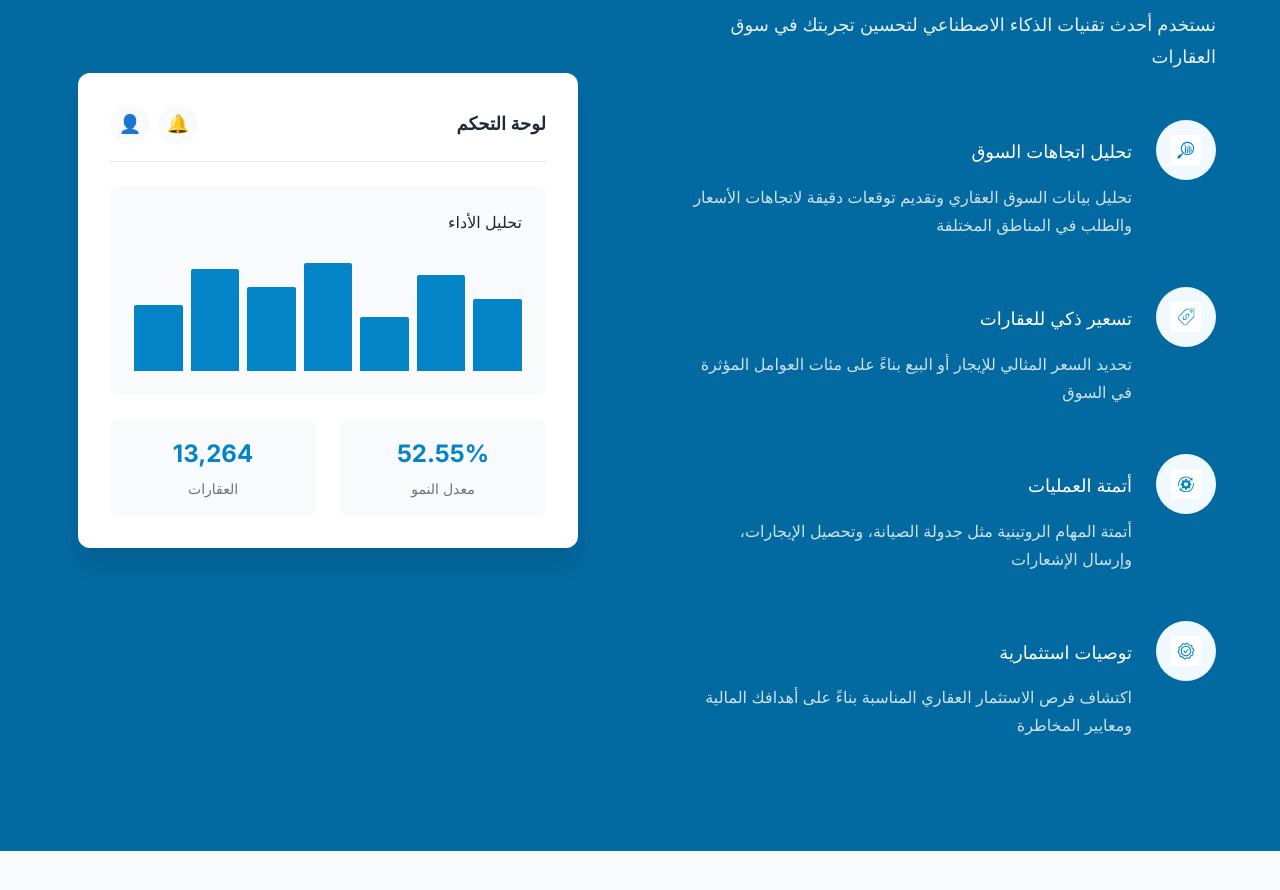
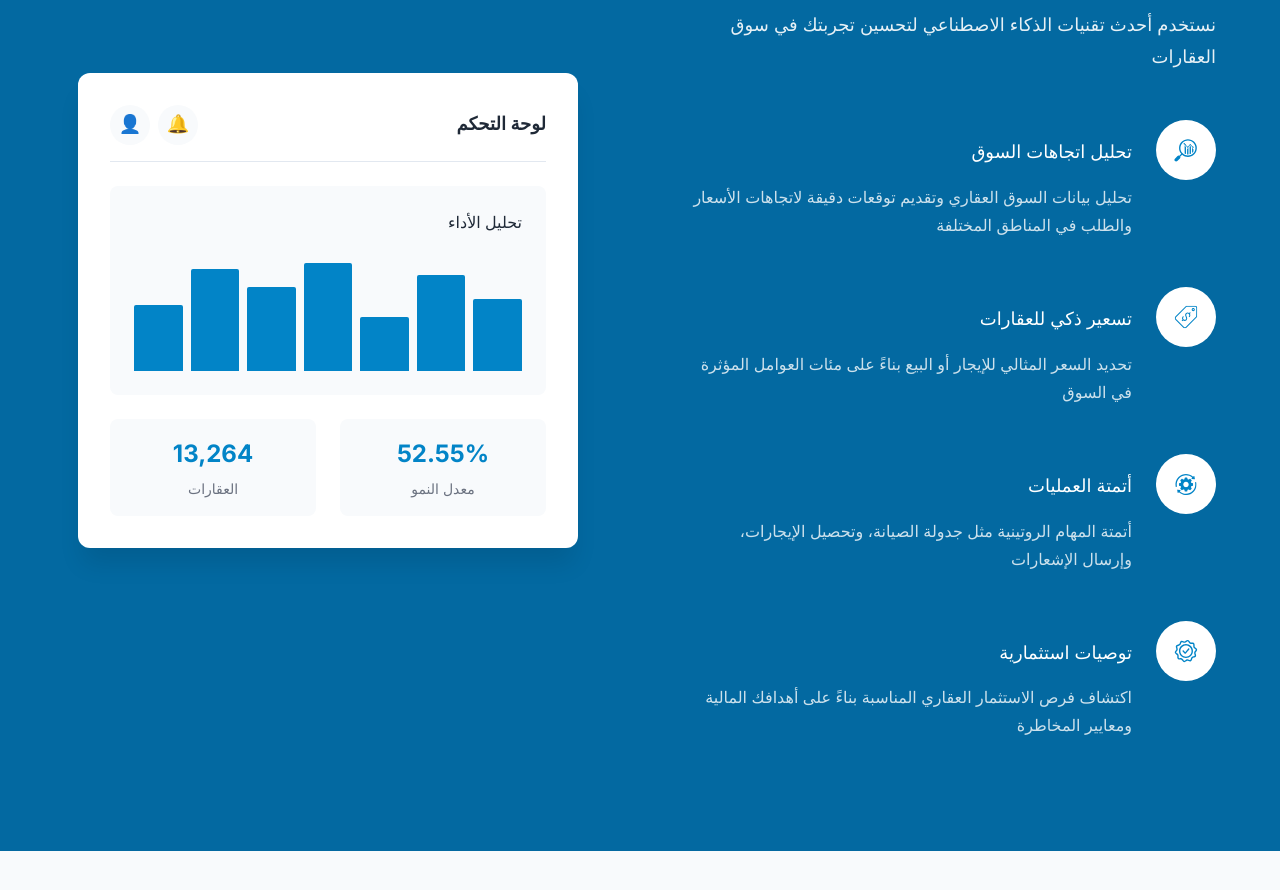
Before and after one commit to yaraabdullah/AmlakTech-Website, a Next.js app: page / in a window 1280 px wide. Shown: the part 4340-5230 px from the top of the page. Built offline with nearby package versions, Linux system fonts and the light colour scheme.

Commit message:
update the icon size

```diff
--- a/styles/AISection.module.css
+++ b/styles/AISection.module.css
@@ -50,7 +50,7 @@
 .featureIcon {
   width: 60px;
   height: 60px;
-  background: var(--color-blue-light);
+  background: white;
   border-radius: 50%;
   display: flex;
   align-items: center;
@@ -61,8 +61,8 @@
 }
 
 .iconImage {
-  width: 30px;
-  height: 30px;
+  width: 40px;
+  height: 40px;
   object-fit: contain;
 }
 
```
